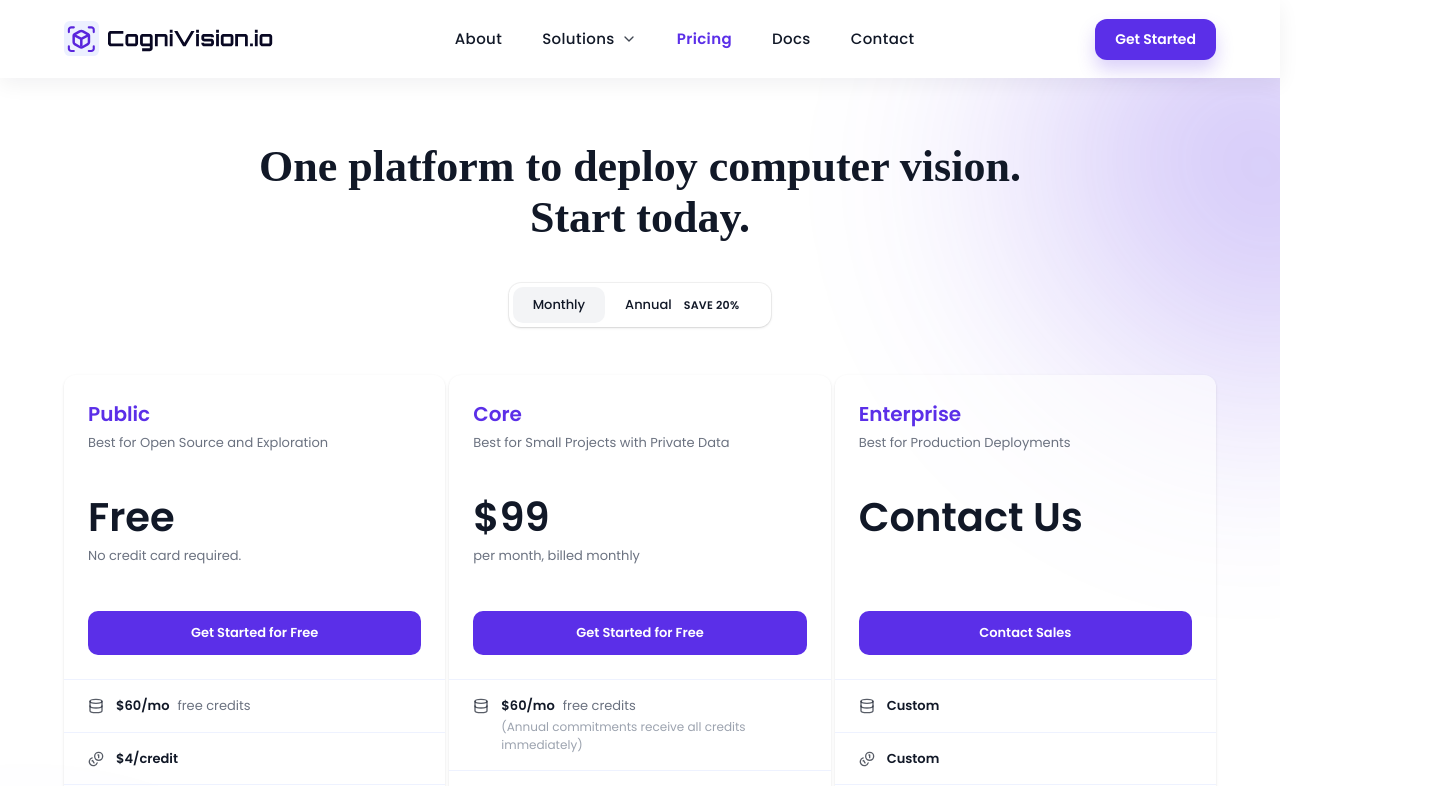
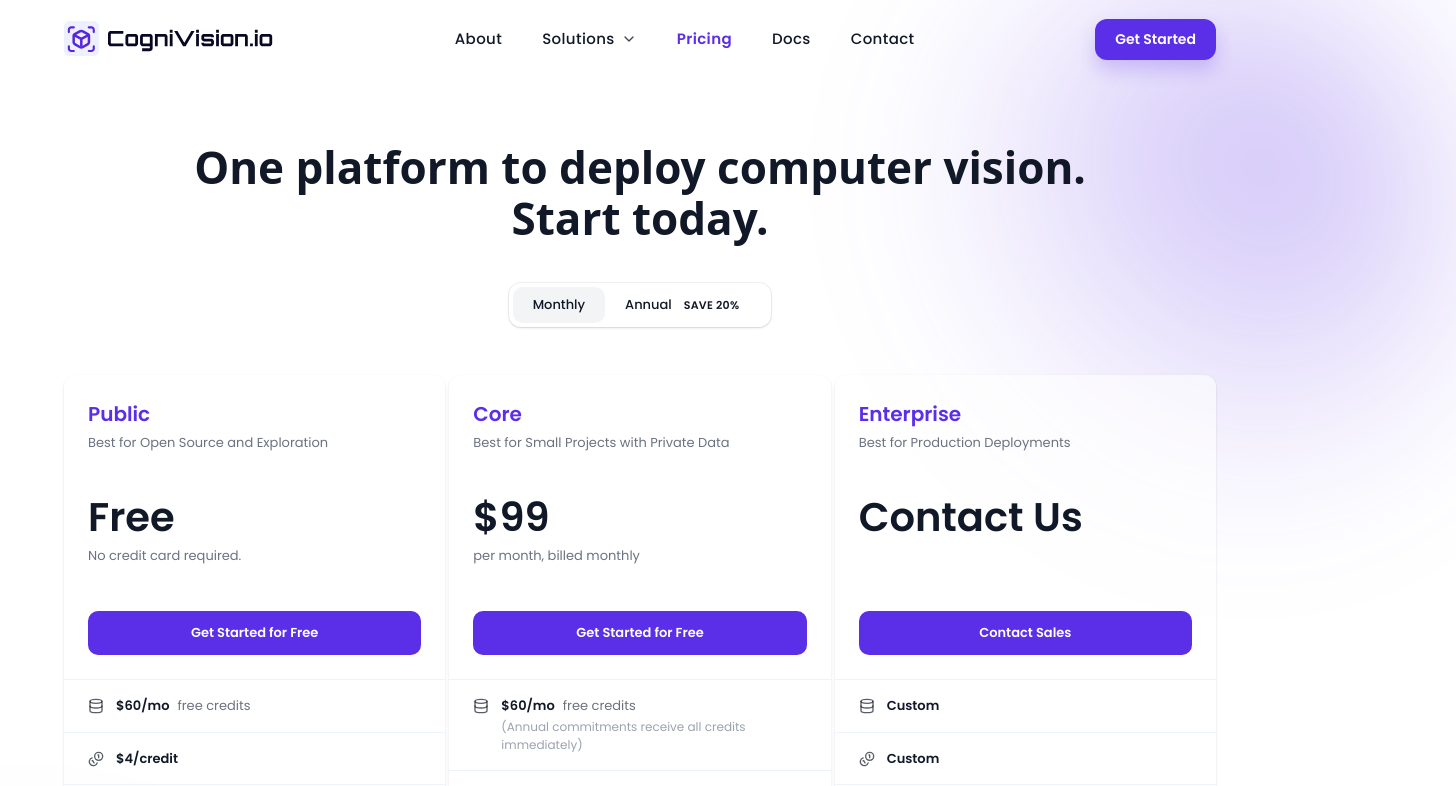
Before and after one commit to Cognivision-io/cognivision-web-platform-FE, a Next.js app: page /pricing in a window 1280 px wide. Shown: the top 786 px of the page, 1456 px wide, since content can reach past the window. Built offline with nearby package versions, Linux system fonts and the light colour scheme; no server answers.

Commit message:
feat: update font variables in globals.css and enhance PricingSection styling

```diff
--- a/app/globals.css
+++ b/app/globals.css
@@ -98,8 +98,8 @@
 /* 2) Tell Tailwind what utilities to generate from those tokens */
 @theme {
   /* fonts */
-  --font-sans: var(--font-poppins), ui-sans-serif, system-ui, sans-serif;
-  --font-heading: var(--font-orbitron), ui-sans-serif, system-ui, sans-serif;
+  --font-sans: Poppins, ui-sans-serif, system-ui, sans-serif;
+  --font-heading: Orbitron, ui-sans-serif, system-ui, sans-serif;
 
   /* main semantic colors */
   --color-background: hsl(var(--background));
--- a/src/components/layout/Header.tsx
+++ b/src/components/layout/Header.tsx
@@ -1,5 +1,6 @@
 "use client";
 
+import { useEffect, useState } from "react";
 import Link from "next/link";
 import { usePathname } from "next/navigation";
 import { ChevronDown } from "lucide-react";
@@ -20,6 +21,14 @@
 
 export default function Header() {
   const pathname = usePathname();
+  const [isScrolled, setIsScrolled] = useState(false);
+
+  useEffect(() => {
+    const onScroll = () => setIsScrolled(window.scrollY > 8);
+    onScroll();
+    window.addEventListener("scroll", onScroll, { passive: true });
+    return () => window.removeEventListener("scroll", onScroll);
+  }, []);
 
   const isActive = (href: string) => {
     const base = href.split("#")[0] || "/";
@@ -27,8 +36,14 @@
   };
 
   return (
-    <header className="sticky top-0 z-50 w-full bg-white">
-      <div className="shadow-[0_6px_20px_rgba(17,24,39,0.06)]">
+    <header
+      className={cn(
+        "sticky top-0 z-50 w-full transition-[background-color,box-shadow,border-color] duration-200",
+        isScrolled
+          ? "bg-white/90 backdrop-blur border-b border-black/5 shadow-[0_6px_20px_rgba(17,24,39,0.06)]"
+          : "bg-transparent"
+      )}
+    >
       <div className="mx-auto grid h-[78px] max-w-6xl grid-cols-[auto_1fr_auto] items-center px-5 sm:px-6 lg:px-0">
         {/* Left: Logo */}
         <Link href="/" className="flex items-center gap-3">
@@ -91,7 +106,6 @@
           </Link>
         </div>
       </div>
-      </div>
     </header>
   );
 }
--- a/src/components/sections/pricing/PricingSection.tsx
+++ b/src/components/sections/pricing/PricingSection.tsx
@@ -350,12 +350,12 @@
   }, [billing]);
 
   return (
-    <GlowSection bgClassName="bg-white">
+    <GlowSection bgClassName="bg-white" className="overflow-visible">
       <div className="mx-auto max-w-6xl px-5 py-16 sm:px-6 lg:px-0">
         {/* Title */}
         <div className="text-center">
           <h1
-            className="mx-auto max-w-4xl font-[Orbitron]
+            className="mx-auto max-w-4xl font-heading
            text-[44px] font-semibold leading-[1.15] text-[#111827]"
           >
             One platform to deploy computer vision.
```
Lines whose indentation alone changed are shown as unchanged.
